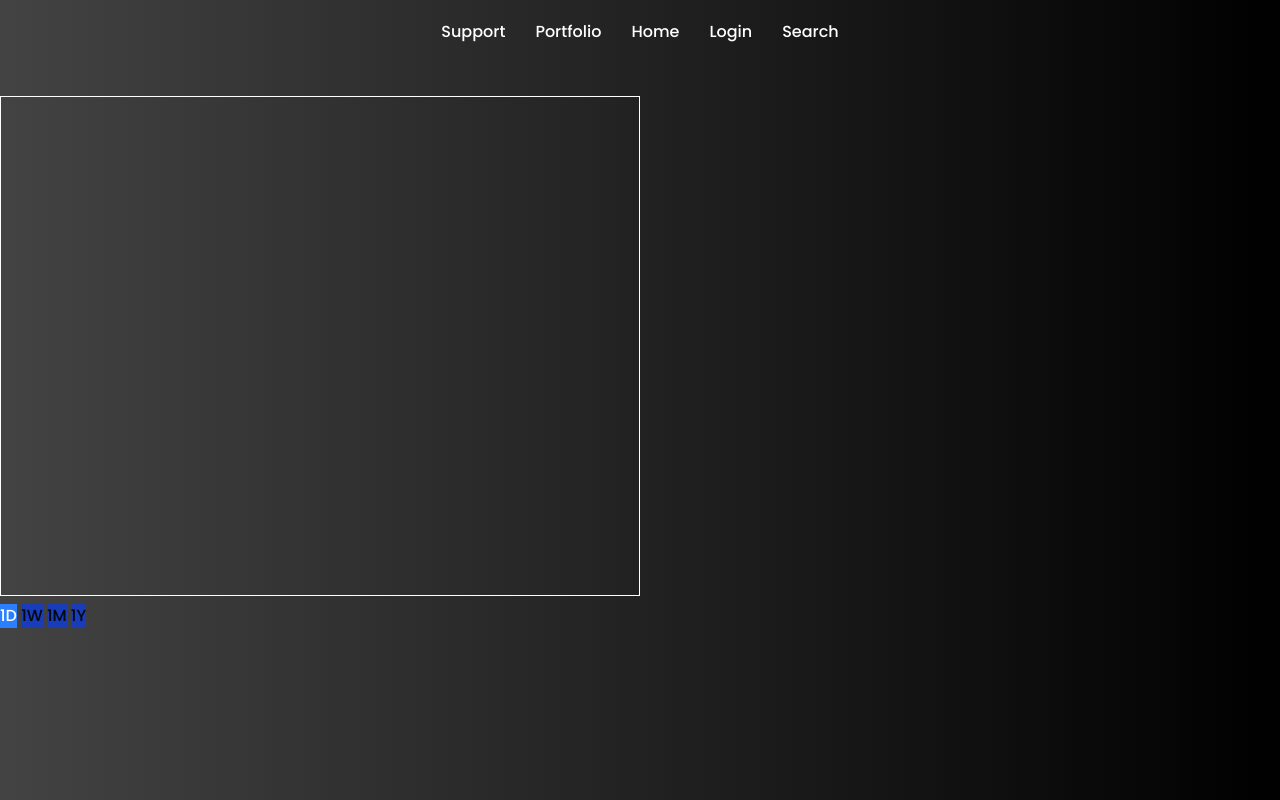
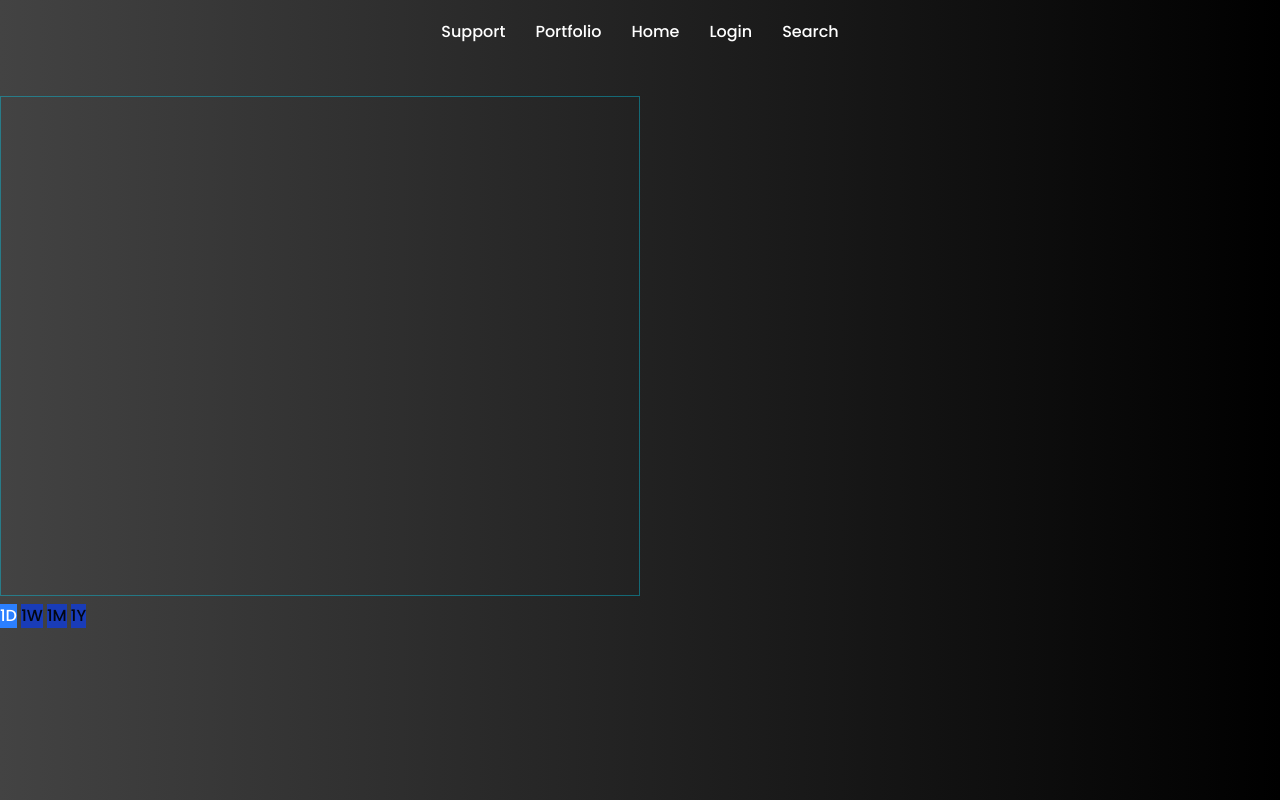
Before and after one commit to BriLouSal/MarketBackApp, a Django app: template MarketSight/MarketSightBack/templates/base/stock.html in a window 1280 px wide. Run offline with Django 5.2, Linux system fonts and the light colour scheme; the template is opened without the code that fills it, so the values that code supplies are empty; a map, chart or similar area stays blank; some libraries are stand-ins or nearby versions; some web fonts are replaced.

Commit message:
Fixed HTML Input bug and also added more background to the graph.

```diff
--- a/MarketSight/MarketSightBack/templates/base/search.html
+++ b/MarketSight/MarketSightBack/templates/base/search.html
@@ -39,9 +39,9 @@
          <!-- Wrapper for the autocomplete -->
          <div class="search-container  w-full max-w-2xl mx-auto">
             <div class="relative">
-            <form method="GET", action="{% url 'search' %}"></form>
+            <form method="GET", action="{% url 'search' %}">
             <input type="text" id="stockSearch" placeholder="Search for Stocks..." name="search" required
-            class="w-full px-4 py-2 text-black bg-white rounded-md focus:outline-none" autocomplete="off">
+            class="w-full px-4 py-2 text-black bg-white rounded-md focus:outline-none" autocomplete="off ">
             <button type="submit">Search</button>
 
             </form>
@@ -52,6 +52,8 @@
 
 
             </div>
+            </form>
+
          </div>
 
 
--- a/MarketSight/MarketSightBack/templates/base/stock.html
+++ b/MarketSight/MarketSightBack/templates/base/stock.html
@@ -52,7 +52,7 @@
 
       </div>
 
-      <div class="stock_graph relative h-[500px] w-1/2 mx-auto border ">
+      <div class="stock_graph relative h-[500px] w-1/2 mx-auto border shadow-[0_0_45px_rgba(37, 80, 150, 0.8)] border-cyan-400/40">
          <canvas id="stockGraph"></canvas>
       </div>
 
--- a/MarketSight/MarketSightCSS/static/css/dist/styles.css
+++ b/MarketSight/MarketSightCSS/static/css/dist/styles.css
@@ -10,6 +10,7 @@
     monospace;
     --color-red-600: oklch(57.7% 0.245 27.325);
     --color-green-600: oklch(62.7% 0.194 149.214);
+    --color-cyan-400: oklch(78.9% 0.154 211.53);
     --color-blue-300: oklch(80.9% 0.105 251.813);
     --color-blue-500: oklch(62.3% 0.214 259.815);
     --color-blue-800: oklch(42.4% 0.199 265.638);
@@ -344,6 +345,12 @@
     border-style: var(--tw-border-style);
     border-width: 1px;
   }
+  .border-cyan-400\/40 {
+    border-color: color-mix(in srgb, oklch(78.9% 0.154 211.53) 40%, transparent);
+    @supports (color: color-mix(in lab, red, red)) {
+      border-color: color-mix(in oklab, var(--color-cyan-400) 40%, transparent);
+    }
+  }
   .border-gray-600 {
     border-color: var(--color-gray-600);
   }
```
